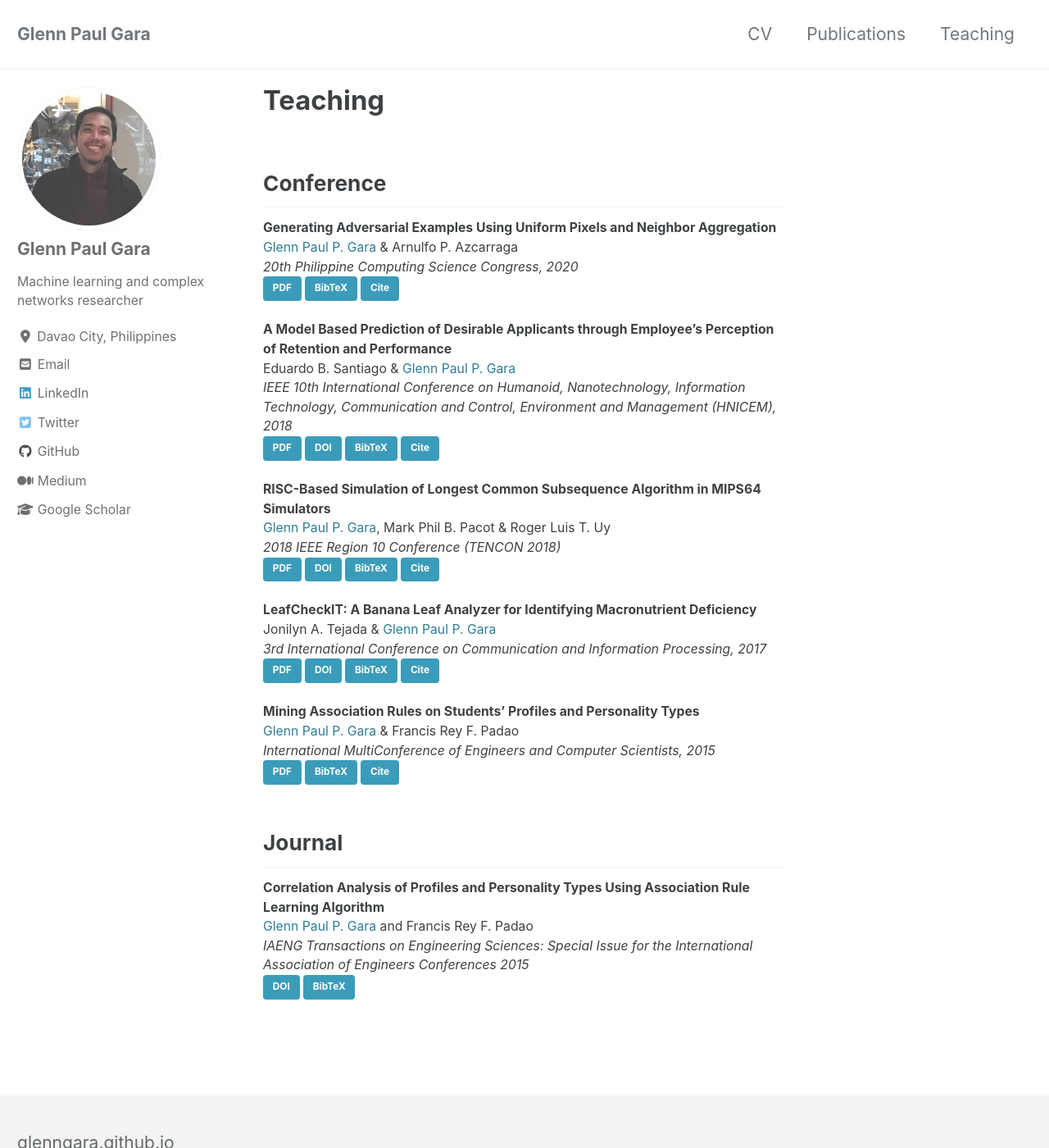
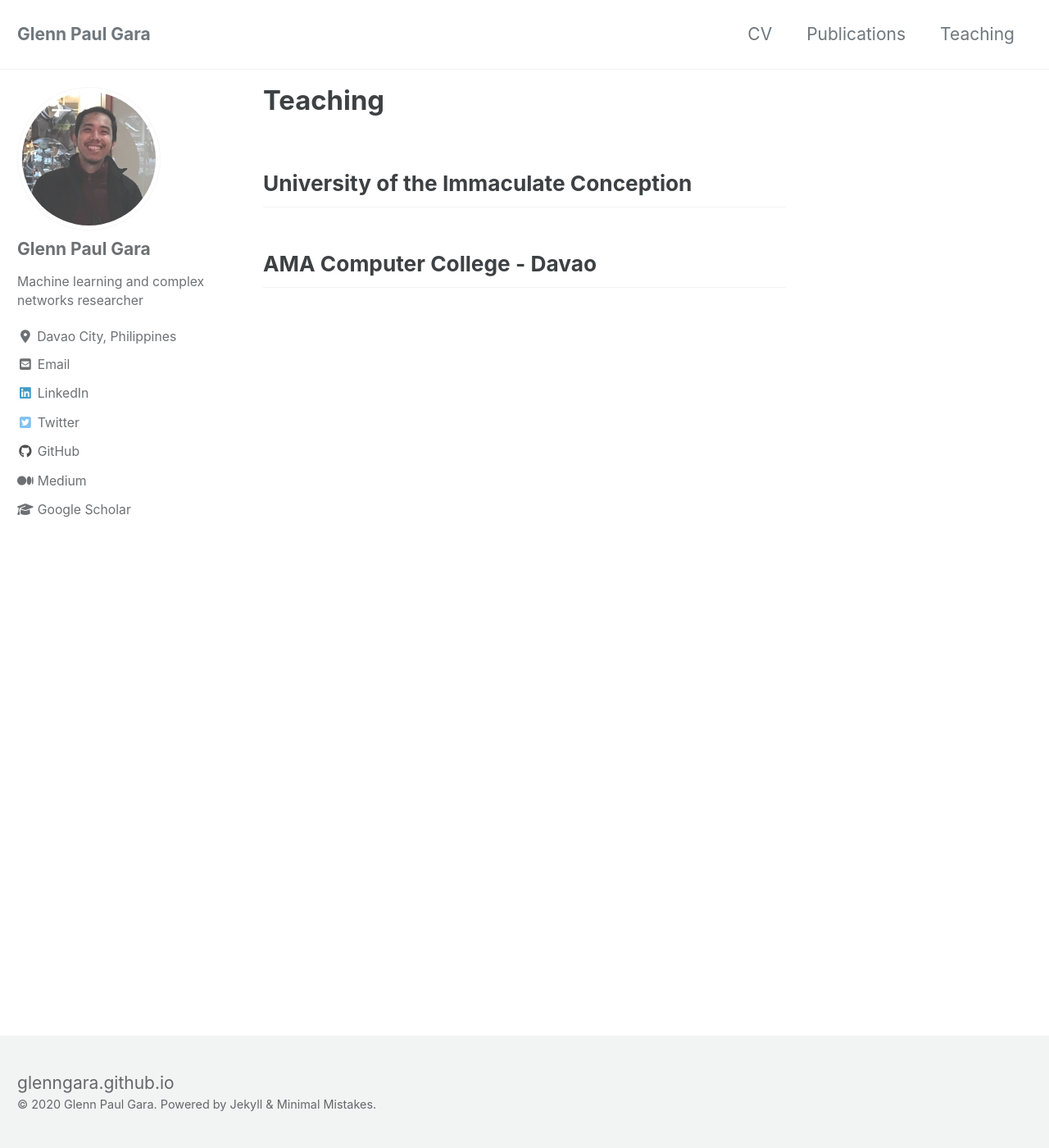
Before and after one commit to glenngara/glenngara.github.io, a Jekyll site: the page built from _pages/teaching.md, in a window 1280 px wide and 1400 px high. Shown: the whole window at 82% size. Built offline with Jekyll 4.4.1, drawn with Linux system fonts in a browser that asks for light colours; cached includes are drawn as plain includes; nearby versions of some CDN libraries.

Commit message:
aupdated teaching page

```diff
--- a/_pages/teaching.md
+++ b/_pages/teaching.md
@@ -5,50 +5,8 @@ title: "Teaching"
 author_profile: true
 ---
 
-Conference
+University of the Immaculate Conception
 ------
-[**Generating Adversarial Examples Using Uniform Pixels and Neighbor Aggregation**](/publications/generating-adversarial-examples/){: style="color: #3D4144"}
-[Glenn Paul P. Gara](/) & Arnulfo P. Azcarraga
-*20th Philippine Computing Science Congress, 2020*
-<a href="/assets/files/publications/generating-adversarial-examples/gara2020_generatingadversarial.pdf" class="btn btn--info">PDF</a>
-<a href="/publications/generating-adversarial-examples#bibtex" class="btn btn--info">BibTeX</a>
-<a href="/publications/generating-adversarial-examples#cite" class="btn btn--info">Cite</a>
 
-[**A Model Based Prediction of Desirable Applicants through Employee’s Perception of Retention and Performance**](/publications/desirable-applicants-prediction/){: style="color: #3D4144"}
-Eduardo B. Santiago & [Glenn Paul P. Gara](/)
-*IEEE 10th International Conference on Humanoid, Nanotechnology, Information Technology, Communication and Control, Environment and Management (HNICEM), 2018*
-<a href="/assets/files/publications/desirable-applicants-prediction/santiago2018_amodelbased.pdf" class="btn btn--info">PDF</a>
-<a href="https://doi.org/10.1109/HNICEM.2018.8666397" class="btn btn--info">DOI</a>
-<a href="/publications/desirable-applicants-prediction#bibtex" class="btn btn--info">BibTeX</a>
-<a href="/publications/desirable-applicants-prediction#cite" class="btn btn--info">Cite</a>
-
-[**RISC-Based Simulation of Longest Common Subsequence Algorithm in MIPS64 Simulators**](/publications/lcs-risc-simulation/){: style="color: #3D4144"}
-[Glenn Paul P. Gara](/), Mark Phil B. Pacot & Roger Luis T. Uy
-*2018 IEEE Region 10 Conference (TENCON 2018)*
-<a href="/assets/files/publications/lcs-risc-simulation/gara2018_riscbased.pdf" class="btn btn--info">PDF</a>
-<a href="https://doi.org/10.1109/HNICEM.2018.8666397" class="btn btn--info">DOI</a>
-<a href="/publications/lcs-risc-simulation#bibtex" class="btn btn--info">BibTeX</a>
-<a href="/publications/lcs-risc-simulation#cite" class="btn btn--info">Cite</a>
-
-[**LeafCheckIT: A Banana Leaf Analyzer for Identifying Macronutrient Deficiency**](/publications/leafcheckit/){: style="color: #3D4144"}
-Jonilyn A. Tejada & [Glenn Paul P. Gara](/)
-*3rd International Conference on Communication and Information Processing, 2017*
-<a href="/assets/files/publications/leafcheckit/tejada2017_leafcheckit.pdf" class="btn btn--info">PDF</a>
-<a href="https://doi.org/10.1145/3162957.3163035" class="btn btn--info">DOI</a>
-<a href="/publications/leafcheckit#bibtex" class="btn btn--info">BibTeX</a>
-<a href="/publications/leafcheckit#cite" class="btn btn--info">Cite</a>
-
-[**Mining Association Rules on Students' Profiles and Personality Types**](/publications/mining-personality-types/){: style="color: #3D4144"}
-[Glenn Paul P. Gara](/) & Francis Rey F. Padao
-*International MultiConference of Engineers and Computer Scientists, 2015*
-<a href="/assets/files/publications/mining-personality-types/gara2015_miningassociation.pdf" class="btn btn--info">PDF</a>
-<a href="/publications/mining-personality-types#bibtex" class="btn btn--info">BibTeX</a>
-<a href="/publications/mining-personality-types#cite" class="btn btn--info">Cite</a>
-
-Journal
+AMA Computer College - Davao
 ------
-**Correlation Analysis of Profiles and Personality Types Using Association Rule Learning Algorithm**
-[Glenn Paul P. Gara](/) and Francis Rey F. Padao
-*IAENG Transactions on Engineering Sciences: Special Issue for the International Association of Engineers Conferences 2015*
-<a href="https://doi.org/10.1142/9789813142725_0008" class="btn btn--info">DOI</a>
-<a href="" class="btn btn--info">BibTeX</a>
```
